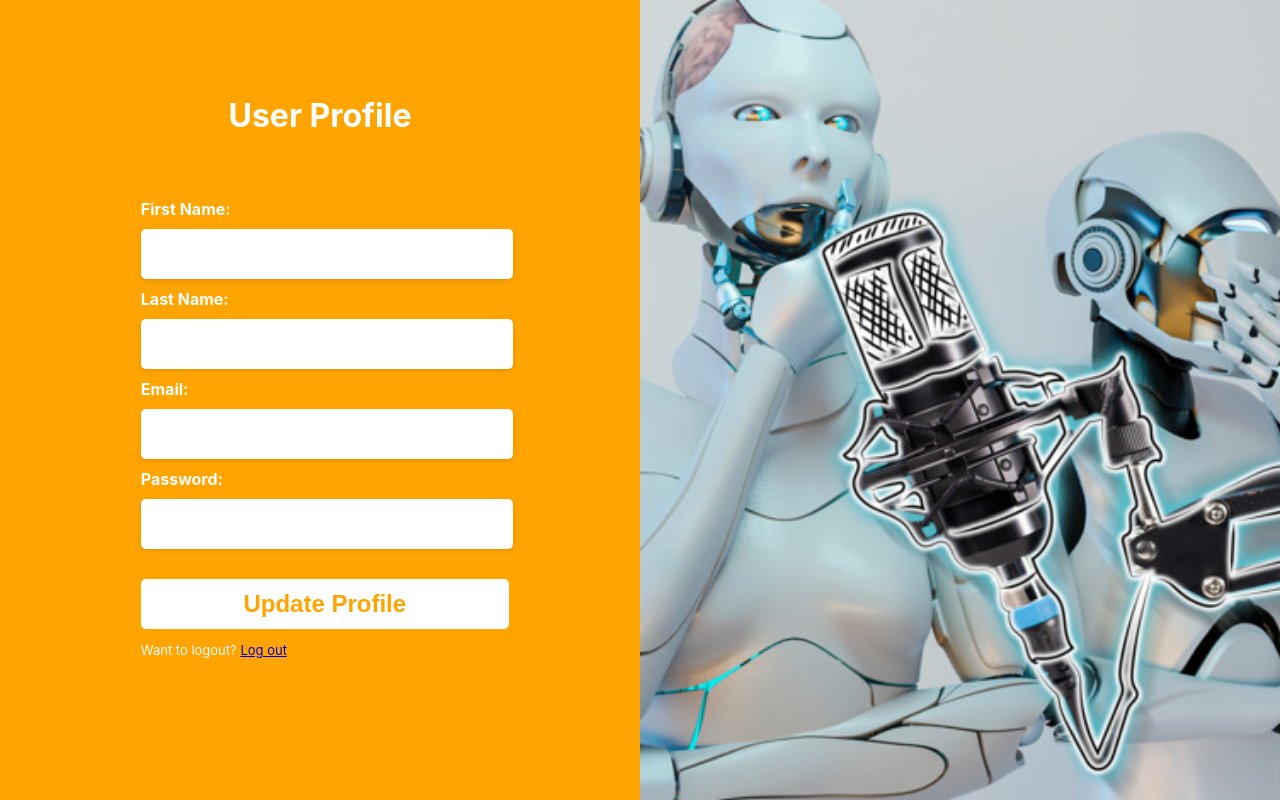
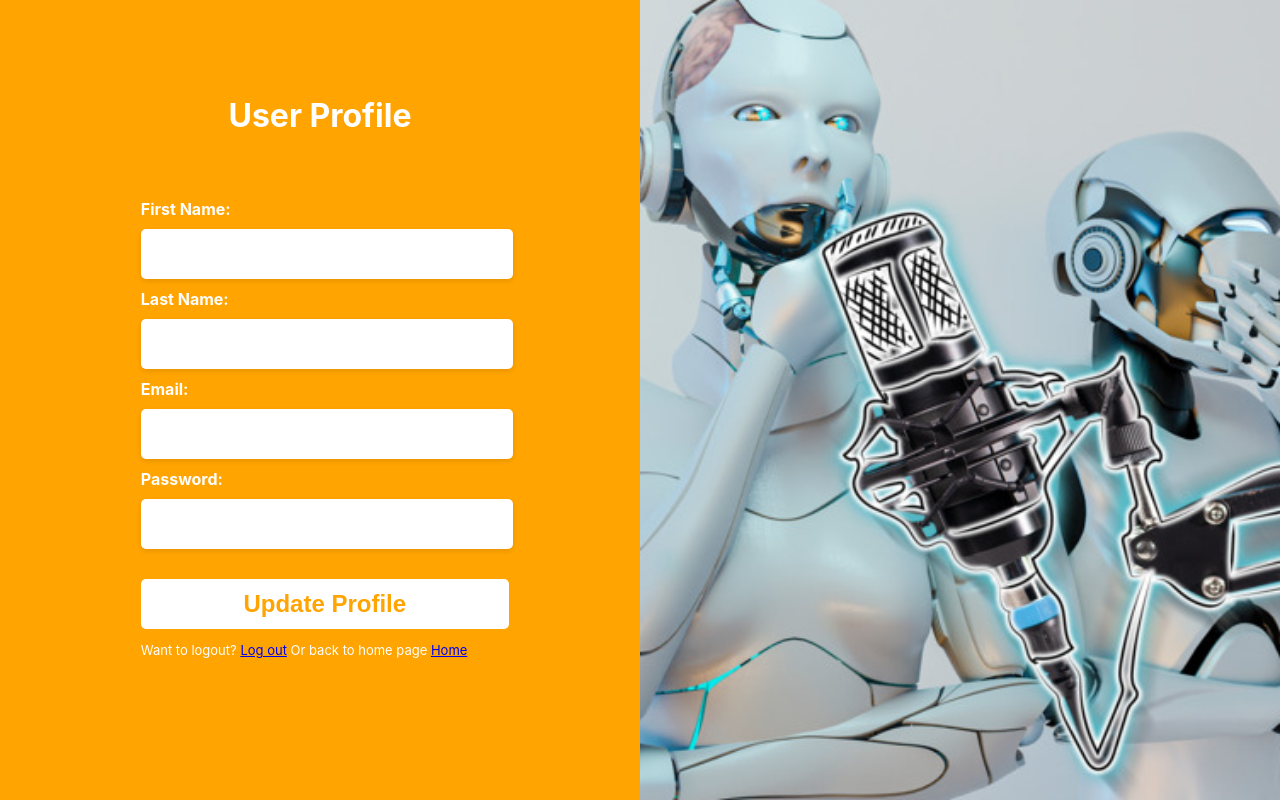
Before and after one commit to kamalakoum/ai_podcast, a React (Create React App) app in the folder frontend/: page /user/profile in a window 1280 px wide. Built offline with nearby package versions, Linux system fonts and the light colour scheme; no server answers.

Commit message:
frontend: add navigate from user profile to home page

```diff
--- a/frontend/src/components/pages/userProfile/index.jsx
+++ b/frontend/src/components/pages/userProfile/index.jsx
@@ -104,7 +104,9 @@ const UserProfile = () => {
               />
               <p className='mark'>Want to logout? <Link to='/' className='link-to'>
                 Log out
-              </Link></p>
+              </Link> Or back to home page <Link to='/home' className='link-to'>
+                Home
+              </Link> </p>
             </div>
           </div>
         </form>
```
